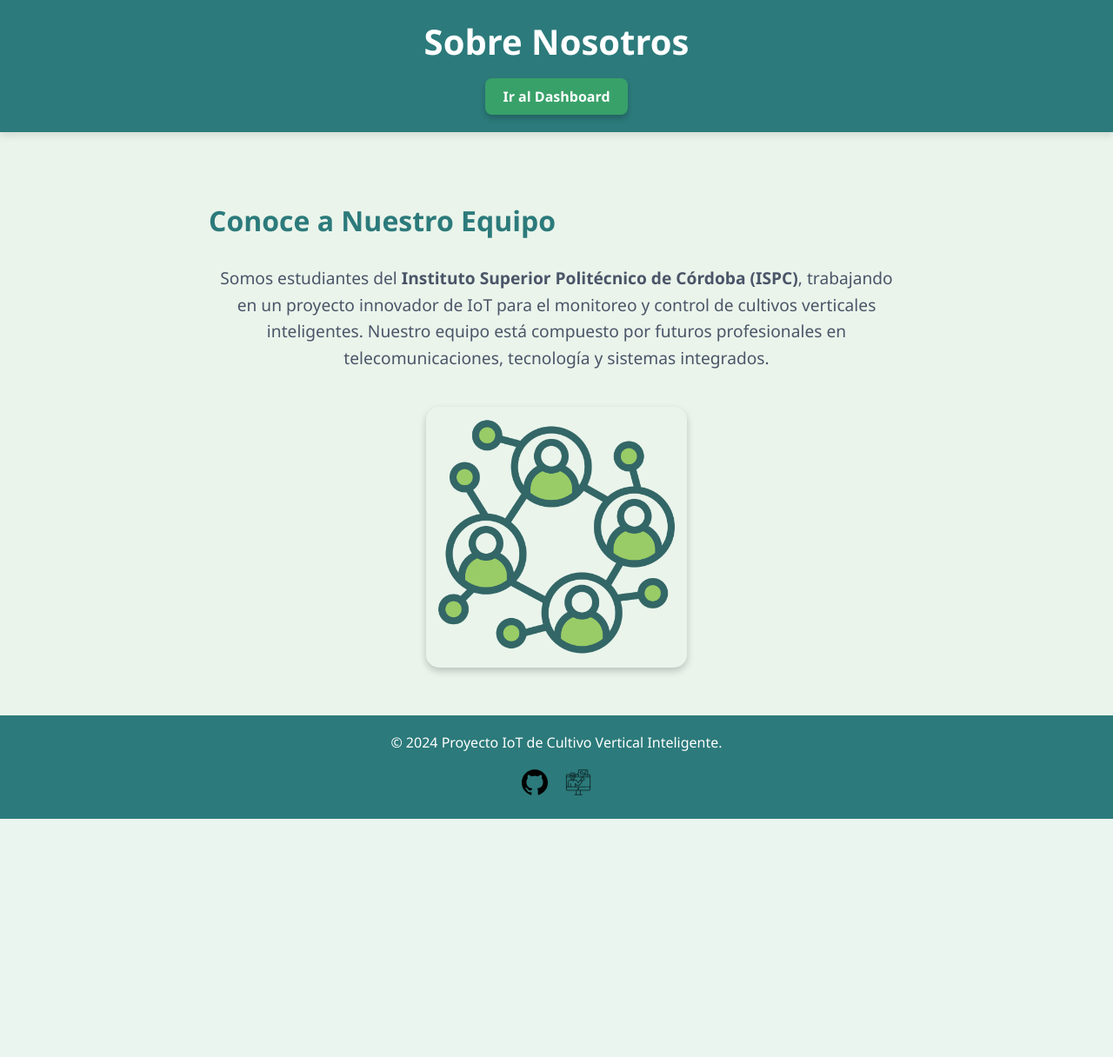
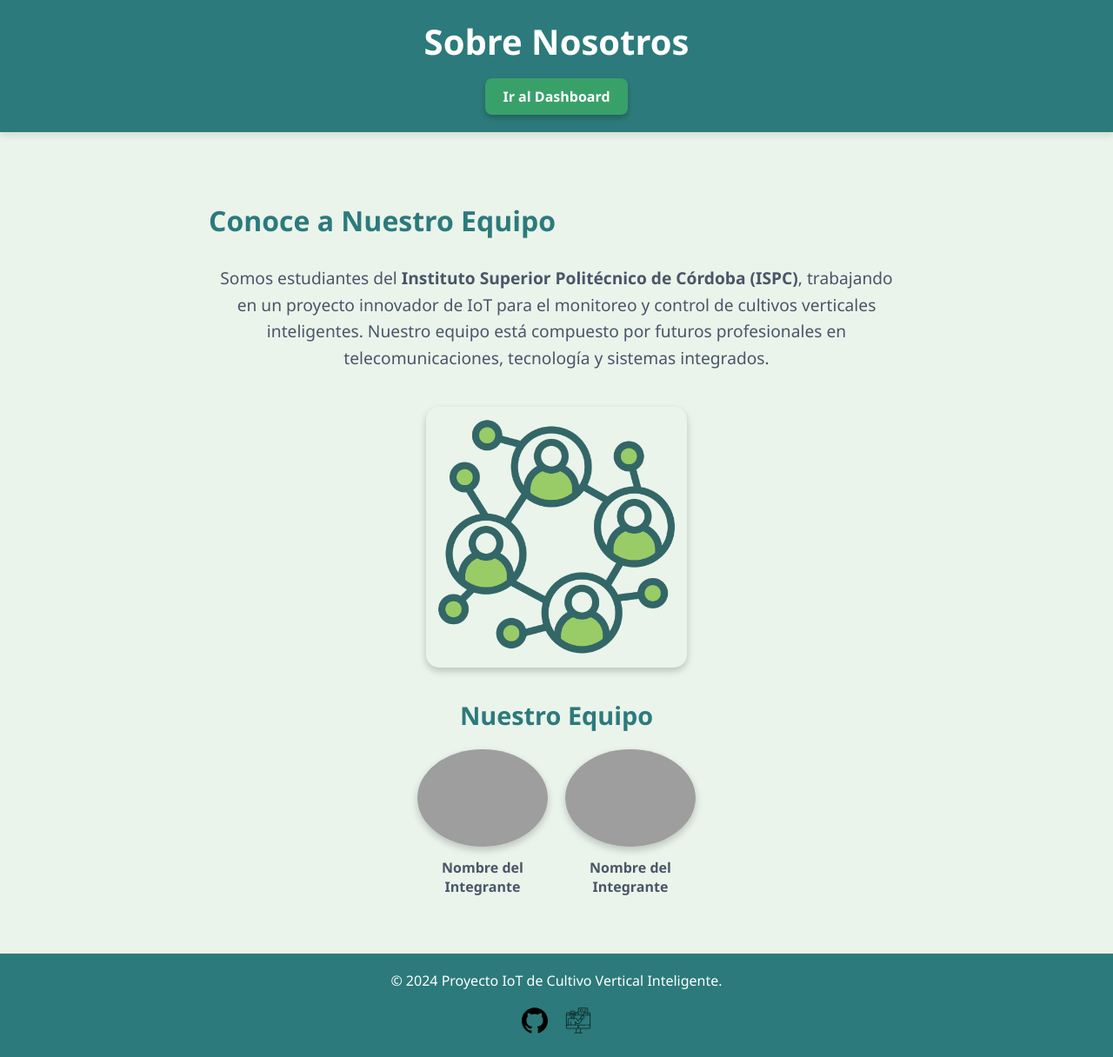
Before and after one commit to vittoriodurigutti/API_FP, a Flask app: page /sobre-nosotros.html in a window 1280 px wide. Shown: the whole page at 87% size. Before the commit the page ends 942 px from the top, so only its background shows below. Run offline with Flask 3, Linux system fonts and the light colour scheme; grey boxes are pictures that could not be loaded.

Commit message:
Cambios sobre el HTML

```diff
--- a/static/css/sobre-nosotros.css
+++ b/static/css/sobre-nosotros.css
@@ -71,6 +71,49 @@ h2 {
     margin-top: 20px;
 }
 
+/* Estilos para la galería de equipo */
+.team-gallery {
+    text-align: center;
+    margin-top: 30px;
+}
+
+.team-gallery h3 {
+    font-size: 1.8em;
+    color: #2c7a7b;
+    margin-bottom: 20px;
+}
+
+.team-members {
+    display: flex;
+    flex-wrap: wrap;
+    justify-content: center;
+    gap: 20px;
+    margin-top: 20px;
+}
+
+.team-member {
+    width: 150px;
+    text-align: center;
+    font-size: 1em;
+    color: #4a5568;
+}
+
+.team-photo {
+    width: 100%;
+    border-radius: 50%;
+    box-shadow: 0 4px 8px rgba(0, 0, 0, 0.2);
+    transition: transform 0.3s ease;
+}
+
+.team-photo:hover {
+    transform: scale(1.05);
+}
+
+.team-member p {
+    margin-top: 8px;
+    font-weight: bold;
+}
+
 /* Footer */
 footer {
     text-align: center;
--- a/templates/index.html
+++ b/templates/index.html
@@ -6,7 +6,7 @@
     <meta name="description" content="Dashboard IoT para monitorear cultivos verticales inteligentes">
     <title>Dashboard de Monitoreo IoT</title>
     <link rel="stylesheet" href="/static/css/styles.css">
-    <script src="https://cdn.jsdelivr.net/npm/chart.js"></script>
+    <script src="/static/js/scripts.js"></script>
     <link rel="icon" href="static/assets/favicon.ico">
 </head>
 <body>
--- a/templates/sobre-nosotros.html
+++ b/templates/sobre-nosotros.html
@@ -3,22 +3,39 @@
 <head>
     <meta charset="UTF-8">
     <title>Sobre Nosotros - Proyecto IoT</title>
-    <link rel="stylesheet" href="/static/css/styles.css"> <!-- Estilos generales -->
-    <link rel="stylesheet" href="/static/css/sobre-nosotros.css"> <!-- Estilos específicos -->
+    <link rel="stylesheet" href="{{ url_for('static', filename='css/styles.css') }}">
+    <link rel="stylesheet" href="{{ url_for('static', filename='css/sobre-nosotros.css') }}">
 </head>
 <body>
 
     <header>
         <h1>Sobre Nosotros</h1>
         <!-- Botón de redirección al Dashboard -->
-        <a href="/" class="dashboard-btn">Ir al Dashboard</a>
+        <a href="{{ url_for('index') }}" class="dashboard-btn">Ir al Dashboard</a>
     </header>
 
     <section id="sobre-nosotros">
-        <h2>Conoce a Nuestro Equipo</h2> <!-- Título agregado -->
+        <h2>Conoce a Nuestro Equipo</h2>
         <div class="about-content">
             <p>Somos estudiantes del <strong>Instituto Superior Politécnico de Córdoba (ISPC)</strong>, trabajando en un proyecto innovador de IoT para el monitoreo y control de cultivos verticales inteligentes. Nuestro equipo está compuesto por futuros profesionales en telecomunicaciones, tecnología y sistemas integrados.</p>
-            <img src="static/assets/networking.png" alt="Equipo del ISPC" class="about-image">
+            <img src="{{ url_for('static', filename='assets/networking.png') }}" alt="Equipo del ISPC" class="about-image">
+        </div>
+
+        <!-- Nuevo Apartado para Imágenes del Equipo -->
+        <div class="team-gallery">
+            <h3>Nuestro Equipo</h3>
+            <div class="team-members">
+                <!-- Ejemplo de miembro del equipo -->
+                <div class="team-member">
+                    <img src="{{ url_for('static', filename='assets/team/member1.jpg') }}" alt="Nombre del integrante" class="team-photo">
+                    <p>Nombre del Integrante</p>
+                </div>
+                <div class="team-member">
+                    <img src="{{ url_for('static', filename='assets/team/member2.jpg') }}" alt="Nombre del integrante" class="team-photo">
+                    <p>Nombre del Integrante</p>
+                </div>
+                <!-- Agrega más integrantes aquí -->
+            </div>
         </div>
     </section>
 
@@ -26,10 +43,10 @@
         <p>&copy; 2024 Proyecto IoT de Cultivo Vertical Inteligente.</p>
         <div class="footer-icons">
             <a href="https://github.com/ISPC-TST-FP-2024/proyecto-CGRH.git" target="_blank">
-                <img src="static/assets/github.svg" alt="GitHub" class="footer-icon">
+                <img src="{{ url_for('static', filename='assets/github.svg') }}" alt="GitHub" class="footer-icon">
             </a>
             <a href="https://www.ispc.edu.ar/" target="_blank">
-                <img src="static/assets/ispc.png" alt="ISPC" class="footer-icon">
+                <img src="{{ url_for('static', filename='assets/ispc.png') }}" alt="ISPC" class="footer-icon">
             </a>
         </div>
     </footer>
```
Also changed, not shown: static/js/dashboard.js (+60 -81 lines).
